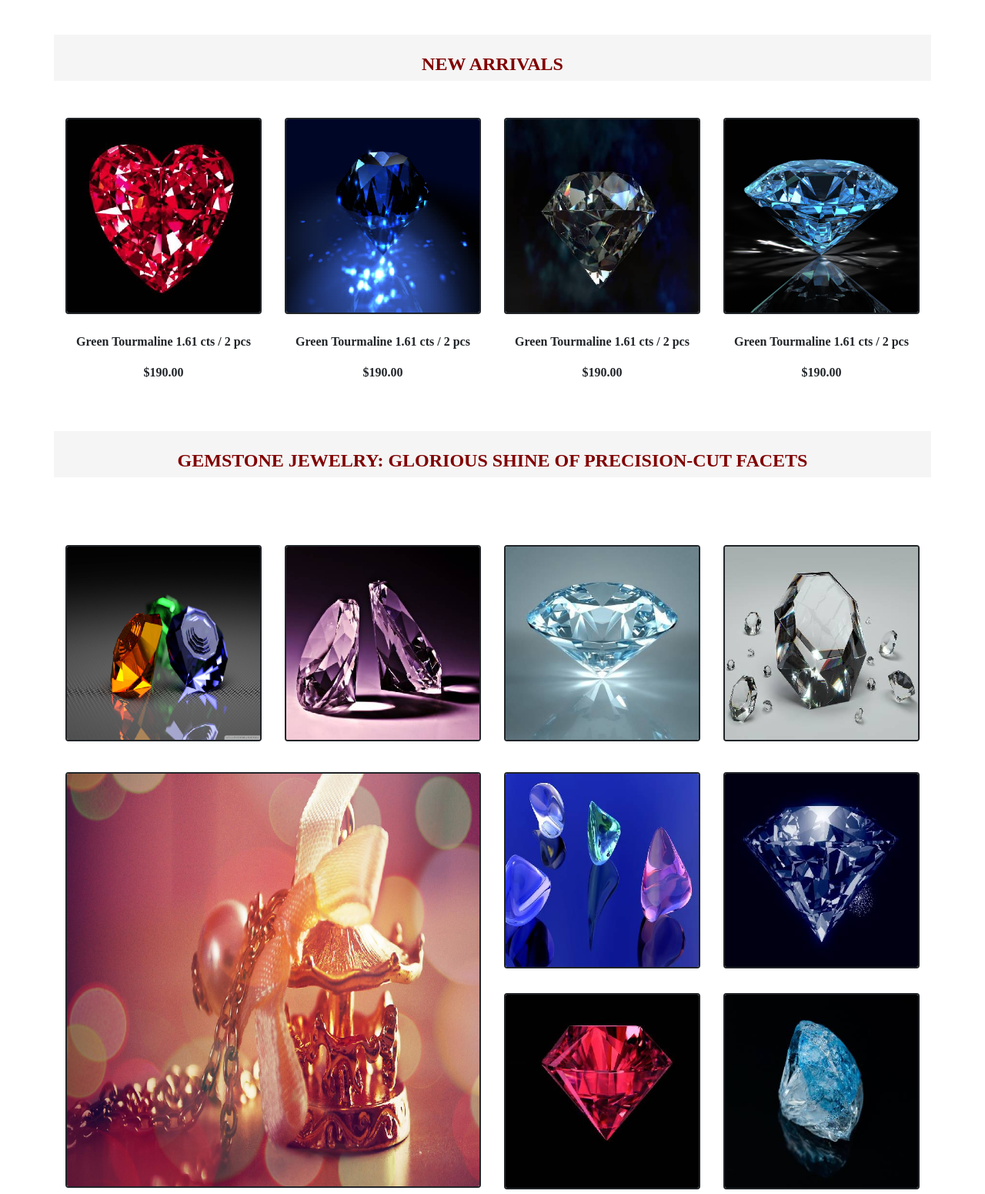
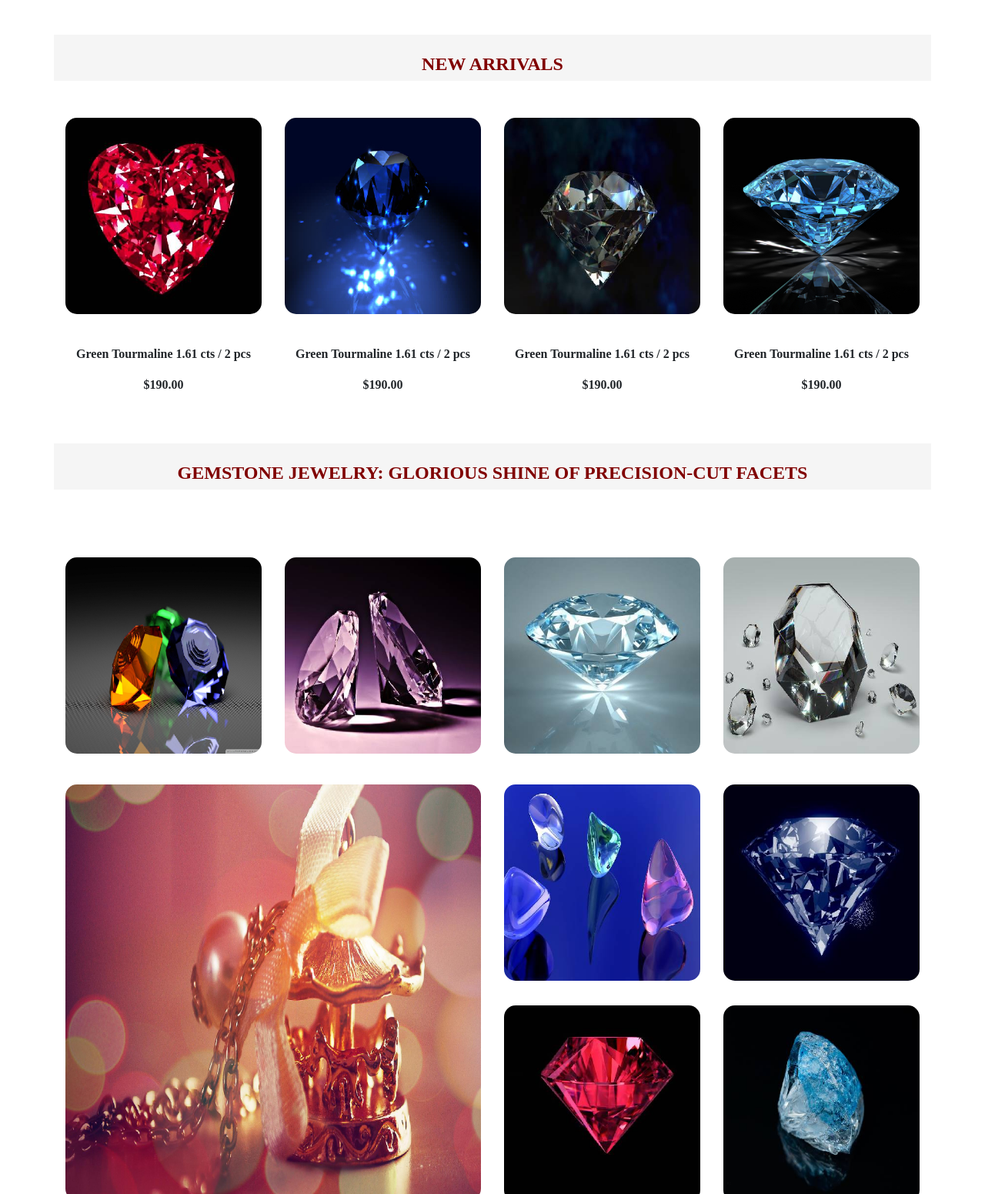
Before and after one commit to arjunregmi/spinalhouse, a plain HTML site: page index.html in a window 1280 px wide. Shown: the part 711-2262 px from the top of the page at 77% size. Drawn offline with nearby package versions, Linux system fonts and the light colour scheme.

Commit message:
uploaded

```diff
--- a/index.html
+++ b/index.html
@@ -124,7 +124,7 @@
           <li data-target="#carouselExampleIndicators" data-slide-to="2"></li>
         </ul>
         <div class="carousel-inner" height="1000px" >
-          <div class="carousel-item active zoomimage">
+          <div class="carousel-item active zoomimage1">
             <img src="img/a.jpg" class="d-block w-100" alt="...">
             <div  class="carousel-caption">
                   <h1 class="display-2" style="font-size:6vw;">SPINAL HOUSE</h1>
@@ -132,7 +132,7 @@
 
             </div>
           </div>
-          <div class="carousel-item zoomimage">
+          <div class="carousel-item zoomimage1">
             <img src="img/b.jpg" class="d-block w-100" alt="...">
             <div  class="carousel-caption ">
               <h1 class="display-2 text1" style="font-size:6vw;">SPINAL HOUSE</h1>
@@ -140,7 +140,7 @@
 
             </div>
           </div>
-          <div class="carousel-item zoomimage">
+          <div class="carousel-item zoomimage1">
             <img src="img/d.jpg" class="d-block w-100" alt="...">
 
             <div  class="carousel-caption ">
@@ -152,12 +152,15 @@
           </div>
         </div>
         <a class="carousel-control-prev" href="#carouselExampleIndicators" role="button" data-slide="prev">
-          <span class="carousel-control-prev-icon" aria-hidden="true"></span>
-          <span class="sr-only">Previous</span>
+
+          <b style="padding:10px 15px;border-radius:10px;background-color:maroon"><span class="carousel-control-prev-icon mt-2" aria-hidden="true"></span></b>
+
         </a>
+
         <a class="carousel-control-next" href="#carouselExampleIndicators" role="button" data-slide="next">
-          <span class="carousel-control-next-icon" aria-hidden="true"></span>
-          <span class="sr-only">Next</span>
+
+          <b style="padding:10px 15px;border-radius:10px;background-color:maroon"><span class="carousel-control-next-icon mt-2" aria-hidden="true"></span></b>
+
         </a>
   </div>
 
@@ -174,31 +177,31 @@
 <div class="container mb-5">
     <div class="row text-center">
 
-    <div class="col-xs-12 col-sm-6 col-md-3 zoomimage">
+    <div class="col-xs-12 col-sm-6 col-md-3 zoomimage1">
 
-      <img src="img/1.jpg" class=" img-fluid w3-image rounded abox mb-4" alt="Responsive image">
-      <p><b>Green Tourmaline 1.61 cts / 2 pcs</b></p>
+      <img src="img/1.jpg" class=" img-fluid w3-image  mb-4" alt="Responsive image">
+      <p class="mt-3"><b>Green Tourmaline 1.61 cts / 2 pcs</b></p>
       <p><b>$190.00</b></p>
     </div>
 
-  <div class="col-xs-12 col-sm-6 col-md-3 zoomimage">
+  <div class="col-xs-12 col-sm-6 col-md-3 zoomimage1">
 
-       <img src="img/2.jpg" class=" img-fluid w3-image rounded abox  mb-4" alt="Responsive image">
-       <p><b>Green Tourmaline 1.61 cts / 2 pcs</b></p>
+       <img src="img/2.jpg" class=" img-fluid w3-image  mb-4" alt="Responsive image">
+       <p class="mt-3"><b>Green Tourmaline 1.61 cts / 2 pcs</b></p>
        <p><b>$190.00</b></p>
     </div>
 
-  <div class="col-xs-12 col-sm-6 col-md-3 zoomimage">
+  <div class="col-xs-12 col-sm-6 col-md-3 zoomimage1">
 
-      <img src="img/3.jpg" class=" img-fluid w3-image rounded abox  mb-4" alt="Responsive image">
-      <p><b>Green Tourmaline 1.61 cts / 2 pcs</b></p>
+      <img src="img/3.jpg" class=" img-fluid w3-image   mb-4" alt="Responsive image">
+      <p class="mt-3"><b>Green Tourmaline 1.61 cts / 2 pcs</b></p>
       <p><b>$190.00</b></p>
     </div>
 
-    <div class="col-xs-12 col-sm-6 col-md-3 zoomimage">
+    <div class="col-xs-12 col-sm-6 col-md-3 zoomimage1">
 
-        <img src="img/4.jpg" class=" img-fluid w3-image rounded abox  mb-4"alt="Responsive image">
-        <p><b>Green Tourmaline 1.61 cts / 2 pcs</b></p>
+        <img src="img/4.jpg" class=" img-fluid w3-image mb-4"alt="Responsive image">
+        <p class="mt-3"><b>Green Tourmaline 1.61 cts / 2 pcs</b></p>
         <p><b>$190.00</b></p>
       </div>
 
@@ -228,7 +231,7 @@
   <div class="row text-center">
 
       <div class="col-md-3 mt-3 zoomimage ">
-        <img src="img/5.jpg" class=" img-fluid w3-image rounded abox image" alt="Responsive image">
+        <img src="img/5.jpg" class=" img-fluid w3-image  image" alt="Responsive image">
           <div class="middle">
             <div class="text display-2 text" style="font-size:3vw;"><b>Ruby</b></div>
           </div>
@@ -236,21 +239,21 @@
 
 
       <div class="col-md-3 mt-3 zoomimage">
-          <img src="img/6.jpg"class=" img-fluid w3-image rounded abox image"alt="Responsive image">
+          <img src="img/6.jpg"class=" img-fluid w3-image  image"alt="Responsive image">
           <div class="middle">
             <div class="text display-2 text" style="font-size:3vw;"><b>Spinal</b></div>
             </div>
       </div>
 
       <div class="col-md-3 mt-3 zoomimage">
-          <img src="img/7.jpg" class=" img-fluid w3-image rounded abox image"alt="Responsive image">
+          <img src="img/7.jpg" class=" img-fluid w3-image  image"alt="Responsive image">
           <div class="middle">
             <div class="text display-2 text" style="font-size:3vw;"><b>Sapphire</b></div>
             </div>
       </div>
 
       <div class="col-md-3 mt-3 zoomimage">
-          <img src="img/8.jpg" class=" img-fluid w3-image rounded abox image"alt="Responsive image">
+          <img src="img/8.jpg" class=" img-fluid w3-image  image"alt="Responsive image">
           <div class="middle">
             <div class="text display-2 text" style="font-size:3vw;"><b>Ruby</b></div>
             </div>
@@ -268,7 +271,7 @@
     <div class="row text-center">
 
         <div class="col-lg-6 mt-4 zoomimage">
-            <img src="img/20.jpg" class=" img-fluid w3-image rounded abox image" alt="Responsive image">
+            <img src="img/20.jpg" class=" img-fluid w3-image  image" alt="Responsive image">
             <div class="middle">
               <div class="text display-2 text" style="font-size:3vw;"><b>Spinal</b></div>
               </div>
@@ -281,14 +284,14 @@
                       <div class="row text-center mb-3 mt-2">
 
                             <div class="col-lg-6 mt-3 zoomimage">
-                                 <img src="img/9.jpg" class=" img-fluid w3-image rounded abox image"alt="Responsive image">
+                                 <img src="img/9.jpg" class=" img-fluid w3-image  image"alt="Responsive image">
                                  <div class="middle">
-                                  <div class="text display-2 text" style="font-size:3vw;"><b>Sipphere</b></div>
+                                  <div class="text display-2 text" style="font-size:3vw;"><b>Sapphire</b></div>
                                   </div>
                             </div>
 
                             <div class="col-lg-6 mt-3 zoomimage">
-                                  <img src="img/10.jpg" class=" img-fluid w3-image rounded abox image"alt="Responsive image">
+                                  <img src="img/10.jpg" class=" img-fluid w3-image  image"alt="Responsive image">
                                   <div class="middle">
                                     <div class="text display-2 text" style="font-size:3vw;"><b>Diamond</b></div>
                                     </div>
@@ -300,7 +303,7 @@
                      <div class="row text-center">
 
                         <div class="col-lg-6 mt-3 zoomimage">
-                            <img src="img/11.jpg" class=" img-fluid w3-image rounded abox image"alt="Responsive image">
+                            <img src="img/11.jpg" class=" img-fluid w3-image  image"alt="Responsive image">
                             <div class="middle">
                               <div class="text display-2 text" style="font-size:3vw;"><b>Ruby</b></div>
                               </div>
@@ -308,7 +311,7 @@
 
                         <div class="col-lg-6 mt-3 zoomimage">
 
-                           <img src="img/12.jpg" class=" img-fluid w3-image rounded abox image"alt="Responsive image">
+                           <img src="img/12.jpg" class=" img-fluid w3-image  image"alt="Responsive image">
                            <div class="middle">
                             <div class="text display-2 text" style="font-size:3vw;"><b>Spinal</b></div>
                             </div>
--- a/style.css
+++ b/style.css
@@ -43,8 +43,10 @@ li {
      }
 
      .abox{
-      border: 2px solid;
+      border: 1px solid;
       height:auto;
+      border-radius:10px;
+
 
 
     }
@@ -102,12 +104,19 @@ li {
      max-width: 100%;
      max-height: 100%;
      transition: 0.75s;
+     border-radius: 15px;
+   }
+
+   .zoomimage1:hover img{
+     transform: scale(1.2);
+
    }
 
    .zoomimage:hover img{
-     transform: scale(1.2);
-     opacity: 0.7;
-   }
+
+    transform: scale(1.2);
+    opacity: 0.5;
+  }
 
     .container {
     position: relative;
```
